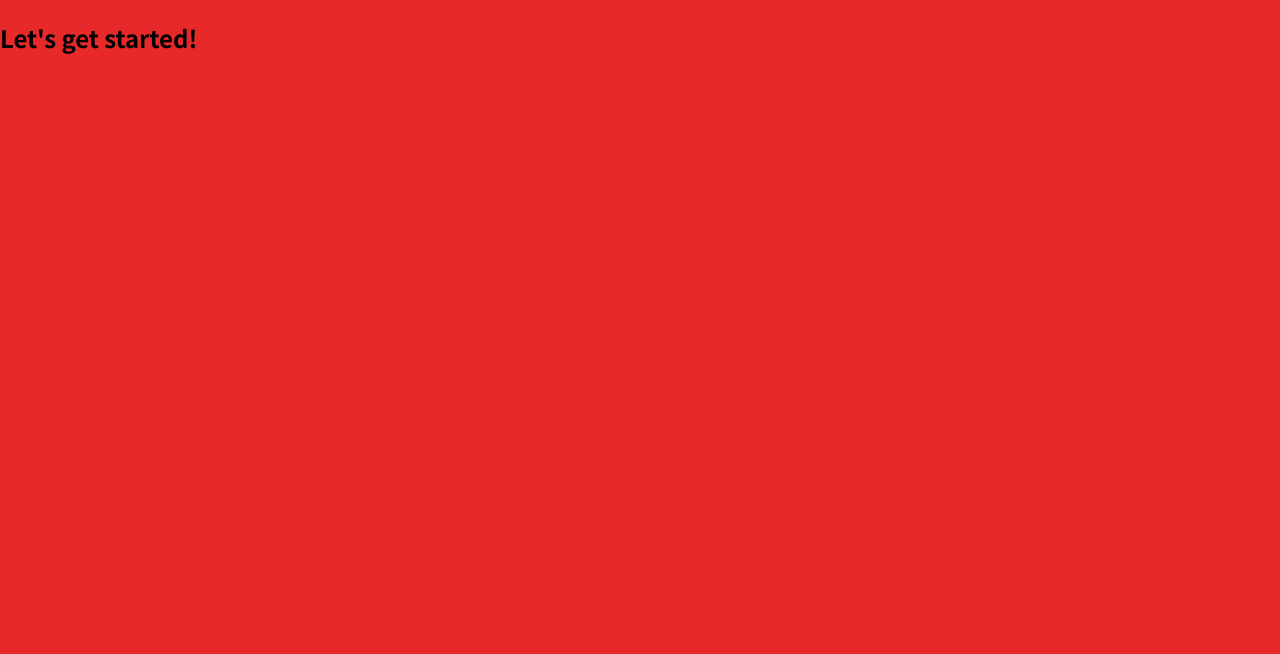
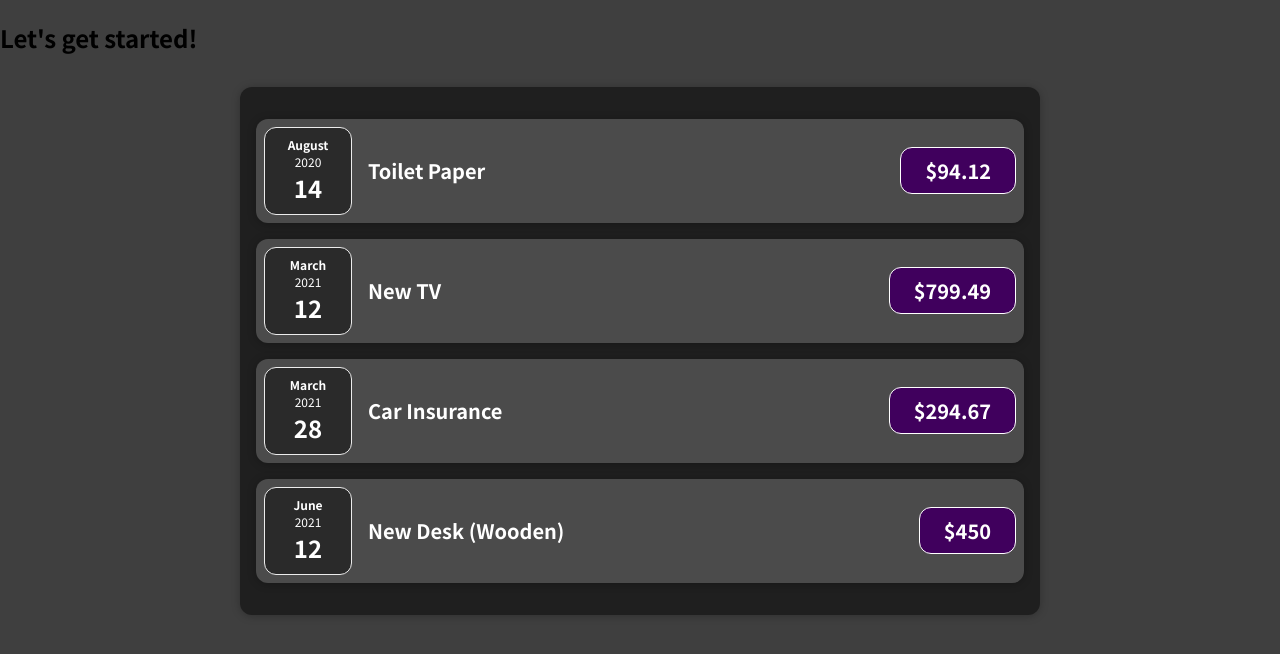
Before and after one commit to Ricardokrr/REACT, a React (Create React App) app: page / in a window 1280 px wide. Shown: the top 654 px of the page. Built offline with nearby package versions, Linux system fonts and the light colour scheme.

Commit message:
FINALIZADO PRIMER PROYECTO DE REACT

```diff
--- a/src/App.js
+++ b/src/App.js
@@ -1,7 +1,41 @@
-function App() {
+import React from 'react';
+
+import Expenses from './components/Expenses/Expenses';
+
+const App = () => {
+  const expenses = [
+    {
+      id: 'e1',
+      title: 'Toilet Paper',
+      amount: 94.12,
+      date: new Date(2020, 7, 14),
+    },
+    { id: 'e2', title: 'New TV', amount: 799.49, date: new Date(2021, 2, 12) },
+    {
+      id: 'e3',
+      title: 'Car Insurance',
+      amount: 294.67,
+      date: new Date(2021, 2, 28),
+    },
+    {
+      id: 'e4',
+      title: 'New Desk (Wooden)',
+      amount: 450,
+      date: new Date(2021, 5, 12),
+    },
+  ];
+
+  // return React.createElement(
+  //   'div',
+  //   {},
+  //   React.createElement('h2', {}, "Let's get started!"),
+  //   React.createElement(Expenses, { items: expenses })
+  // );
+
   return (
     <div>
       <h2>Let's get started!</h2>
+      <Expenses items={expenses} />
     </div>
   );
 }
--- /dev/null
+++ b/src/components/Expenses/ExpenseDate.css
@@ -0,0 +1,26 @@
+.expense-date {
+  display: flex;
+  flex-direction: column;
+  width: 5.5rem;
+  height: 5.5rem;
+  border: 1px solid #ececec;
+  background-color: #2a2a2a;
+  color: white;
+  border-radius: 12px;
+  align-items: center;
+  justify-content: center;
+}
+
+.expense-date__month {
+  font-size: 0.75rem;
+  font-weight: bold;
+}
+
+.expense-date__year {
+  font-size: 0.75rem;
+}
+
+.expense-date__day {
+  font-size: 1.5rem;
+  font-weight: bold;
+}
--- /dev/null
+++ b/src/components/Expenses/ExpenseDate.js
@@ -0,0 +1,19 @@
+import React from 'react';
+
+import './ExpenseDate.css';
+
+const ExpenseDate = (props) => {
+  const month = props.date.toLocaleString('en-US', { month: 'long' });
+  const day = props.date.toLocaleString('en-US', { day: '2-digit' });
+  const year = props.date.getFullYear();
+
+  return (
+    <div className='expense-date'>
+      <div className='expense-date__month'>{month}</div>
+      <div className='expense-date__year'>{year}</div>
+      <div className='expense-date__day'>{day}</div>
+    </div>
+  );
+};
+
+export default ExpenseDate;
--- /dev/null
+++ b/src/components/Expenses/Expenseltem.css
@@ -0,0 +1,54 @@
+.expense-item {
+  display: flex;
+  justify-content: space-between;
+  align-items: center;
+  padding: 0.5rem;
+  margin: 1rem 0;
+  background-color: #4b4b4b;
+}
+
+.expense-item__description {
+  display: flex;
+  flex-direction: column;
+  gap: 1rem;
+  align-items: flex-end;
+  flex-flow: column-reverse;
+  justify-content: flex-start;
+  flex: 1;
+}
+
+.expense-item h2 {
+  color: #3a3a3a;
+  font-size: 1rem;
+  flex: 1;
+  margin: 0 1rem;
+  color: white;
+}
+
+.expense-item__price {
+  font-size: 1rem;
+  font-weight: bold;
+  color: white;
+  background-color: #40005d;
+  border: 1px solid white;
+  padding: 0.5rem;
+  border-radius: 12px;
+}
+
+@media (min-width: 580px) {
+  .expense-item__description {
+    flex-direction: row;
+    align-items: center;
+    justify-content: flex-start;
+    flex: 1;
+  }
+
+  .expense-item__description h2 {
+    font-size: 1.25rem;
+  }
+
+  .expense-item__price {
+    font-size: 1.25rem;
+    padding: 0.5rem 1.5rem;
+  }
+}
--- /dev/null
+++ b/src/components/Expenses/Expenseltem.js
@@ -0,0 +1,19 @@
+import React from 'react';
+
+import ExpenseDate from './ExpenseDate';
+import Card from '../UI/Card';
+import './Expenseltem.css';
+
+const ExpenseItem = (props) => {
+  return (
+    <Card className='expense-item'>
+      <ExpenseDate date={props.date} />
+      <div className='expense-item__description'>
+        <h2>{props.title}</h2>
+        <div className='expense-item__price'>${props.amount}</div>
+      </div>
+    </Card>
+  );
+}
+
+export default ExpenseItem;
--- /dev/null
+++ b/src/components/Expenses/Expenses.css
@@ -0,0 +1,9 @@
+.expenses {
+    padding: 1rem;
+    background-color: rgb(31, 31, 31);
+    margin: 2rem auto;
+    width: 50rem;
+    max-width: 95%;
+    border-radius: 12px;
+    box-shadow: 0 1px 8px rgba(0, 0, 0, 0.25);
+  }
--- /dev/null
+++ b/src/components/Expenses/Expenses.js
@@ -0,0 +1,34 @@
+import React from 'react';
+
+import ExpenseItem from './Expenseltem';
+import Card from '../UI/Card';
+import './Expenses.css';
+
+const Expenses = (props) => {
+  return (
+    <Card className="expenses">
+      <ExpenseItem
+        title={props.items[0].title}
+        amount={props.items[0].amount}
+        date={props.items[0].date}
+      />
+      <ExpenseItem
+        title={props.items[1].title}
+        amount={props.items[1].amount}
+        date={props.items[1].date}
+      />
+      <ExpenseItem
+        title={props.items[2].title}
+        amount={props.items[2].amount}
+        date={props.items[2].date}
+      />
+      <ExpenseItem
+        title={props.items[3].title}
+        amount={props.items[3].amount}
+        date={props.items[3].date}
+      />
+    </Card>
+  );
+}
+
+export default Expenses;
--- /dev/null
+++ b/src/components/UI/Card.css
@@ -0,0 +1,4 @@
+.card {
+    border-radius: 12px;
+    box-shadow: 0 1px 8px rgba(0, 0, 0, 0.25);
+  }
--- /dev/null
+++ b/src/components/UI/Card.js
@@ -0,0 +1,11 @@
+import React from 'react';
+
+import './Card.css';
+
+const Card = (props) => {
+  const classes = 'card ' + props.className;
+
+  return <div className={classes}>{props.children}</div>;
+};
+
+export default Card;
--- a/src/index.css
+++ b/src/index.css
@@ -2,15 +2,13 @@
 
 * {
   box-sizing: border-box;
-
 }
 
 html {
   font-family: 'Noto Sans JP', sans-serif;
+}
 
-}
 body {
   margin: 0;
-  background-color: #e82929;
-
+  background-color: #3f3f3f;
 }
```
